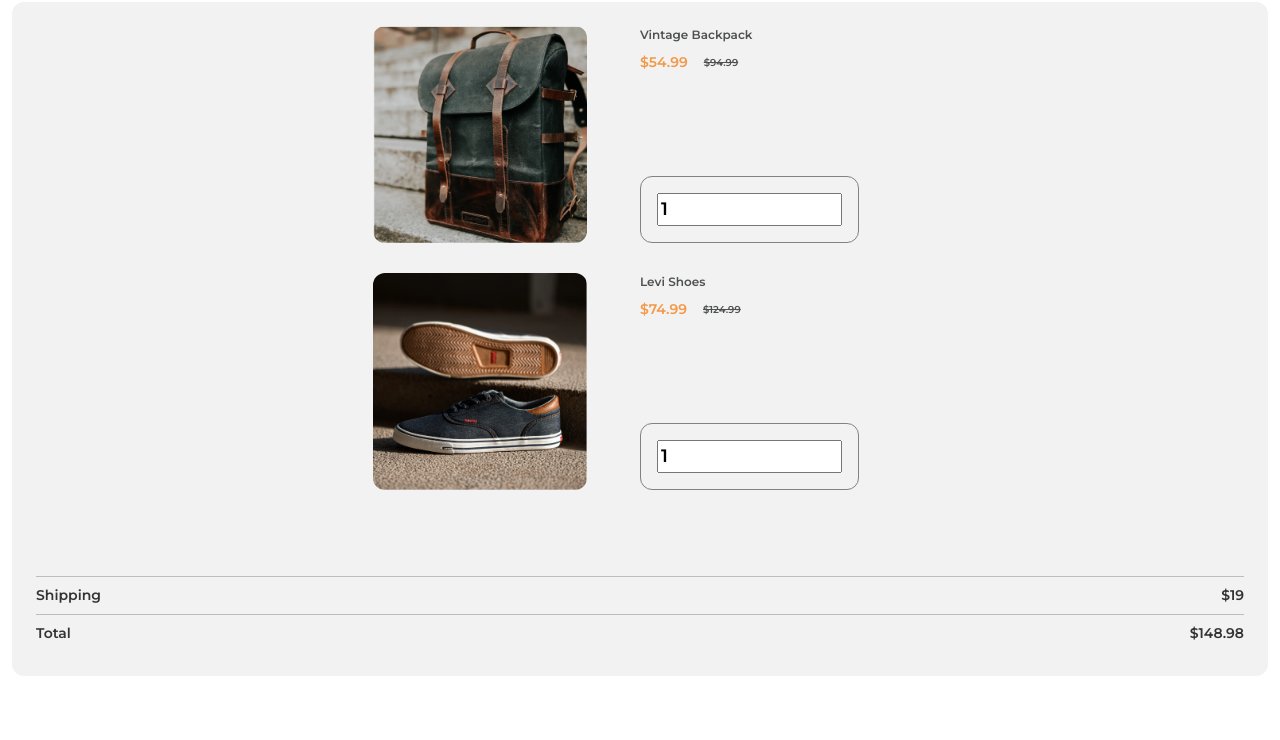
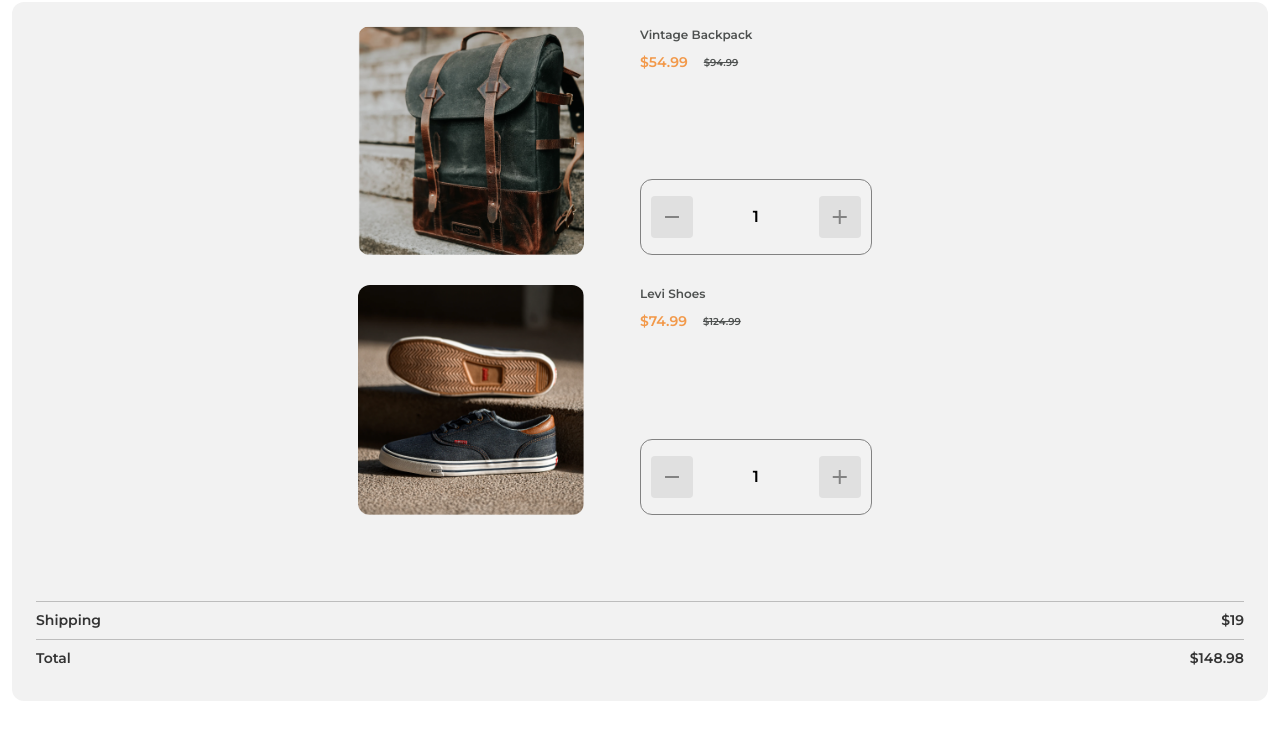
Before and after one commit to adiah-dev-challenges/checkout, a plain HTML site: page index.html in a window 1280 px wide. Shown: the part 86-826 px from the top of the page. Drawn offline with Linux system fonts and the light colour scheme.

Commit message:
Style the number inputs

```diff
--- a/index.html
+++ b/index.html
@@ -11,6 +11,10 @@
     <link rel="icon" href="./img/devchallenges.png" />
 
     <title>Checkout</title>
+    <!-- material icons -->
+    <link href="https://fonts.googleapis.com/icon?family=Material+Icons"
+      rel="stylesheet">
+
     <link href="https://fonts.googleapis.com/css2?family=Montserrat:wght@600;700&display=swap" rel="stylesheet">
 
     <link rel="stylesheet" href="dist/style.css">
@@ -32,9 +36,9 @@
               </div>
               <!-- number input with buttons -->
               <div class="item__count">
-                <!-- <button id="dec">-</button> -->
+                <button id="dec"><span class="material-icons">remove</span></button>
                 <input type="number" name="quantity" id="quantity" min="0" placeholder="0" value="1">
-                <!-- <button id="inc">+</button> -->
+                <button id="inc"><span class="material-icons">add</span></button>
               </div>
             </div>
           </div>
@@ -48,9 +52,9 @@
               </div>
               <!-- number input with buttons -->
               <div class="item__count">
-                <!-- <button id="dec">-</button> -->
+                <button id="dec"><span class="material-icons">remove</span></button>
                 <input type="number" name="quantity" id="quantity" min="0" placeholder="0" value="1">
-                <!-- <button id="inc">+</button> -->
+                <button id="inc"><span class="material-icons">add</span></button>
               </div>
             </div>
           </div>
--- a/sass/layout/_main.scss
+++ b/sass/layout/_main.scss
@@ -70,9 +70,11 @@
 	&__count {
 		// Style the outer container
 		display: inline-flex;
+		justify-content: space-between;
+		align-items: center;
 		border: 1px solid var(--clr-placeholder);
 		border-radius: 0.75rem;
-		padding: 1rem;
+		padding: 1rem 0.625rem;
 		margin-top: auto;
 		width: 82%;
 
@@ -82,12 +84,29 @@
 			-webkit-appearance: textfield;
 			-moz-appearance: textfield;
 			appearance: textfield;
-			width: 100%;
+			width: 60%;
+			font-size: 1rem;
+			text-align: center;
+			background-color: transparent;
+			border: none;
 		}
 
 		input[type='number']::-webkit-inner-spin-button,
 		input[type='number']::-webkit-outer-spin-button {
 			-webkit-appearance: none;
+		}
+
+		button {
+			outline: none;
+			border: none;
+			border-radius: 0.25rem;
+			width: 20%;
+			aspect-ratio: 1;
+			background-color: #e0e0e0;
+			display: flex;
+			align-items: center;
+			justify-content: center;
+			color: var(--clr-placeholder);
 		}
 
 
```
Also changed, not shown: dist/style.css, 1 other file.
